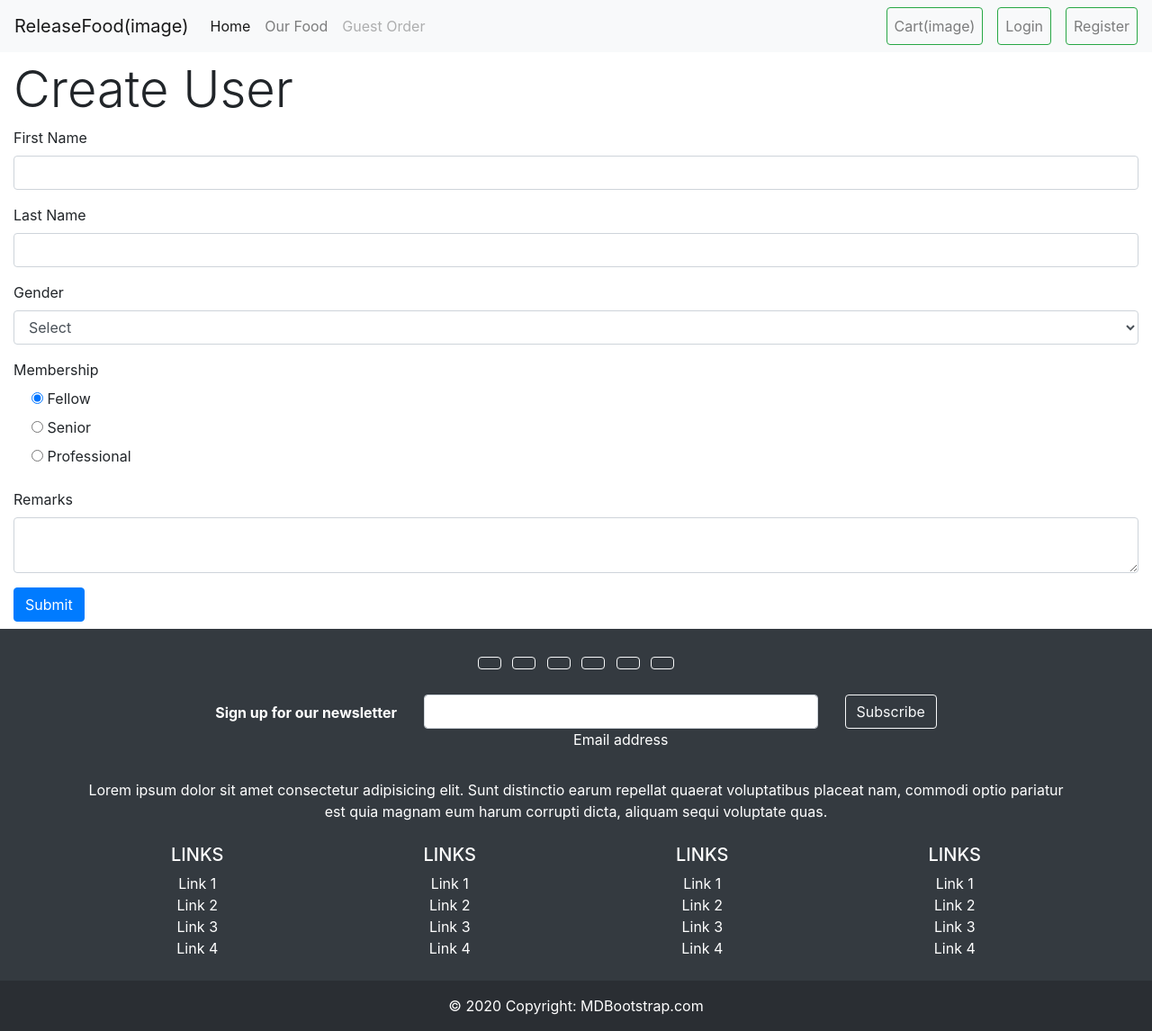
After one commit to slowloris-x/AppDevProject2021, a Flask app: page /createUser in a window 1280 px wide. The commit adds this page. Shown: the whole page at 90% size. Run offline with Flask 2, Linux system fonts and the light colour scheme; some libraries are stand-ins or nearby versions.

Commit message:
CreateUser
creation of user and also persistent storage

```diff
--- /dev/null
+++ b/assignment1/Forms.py
@@ -0,0 +1,11 @@
+from wtforms import Form, StringField, RadioField, SelectField, TextAreaField, validators
+
+
+class CreateUserForm(Form):
+    first_name = StringField('First Name', [validators.Length(min=1, max=150), validators.DataRequired()])
+    last_name = StringField('Last Name', [validators.Length(min=1, max=150), validators.DataRequired()])
+    gender = SelectField('Gender', [validators.DataRequired()],
+                         choices=[('', 'Select'), ('F', 'Female'), ('M', 'Male')], default='')
+    membership = RadioField('Membership', choices=[('F', 'Fellow'), ('S', 'Senior'), ('P', 'Professional')],
+                            default='F')
+    remarks = TextAreaField('Remarks', [validators.Optional()])
--- a/assignment1/__init__.py
+++ b/assignment1/__init__.py
@@ -1,6 +1,7 @@
-from flask import Flask, render_template
+from flask import Flask, render_template, request, redirect, url_for
 # from user_controller import user_controller
-
+from Forms import CreateUserForm
+import shelve, User
 app = Flask(__name__)
 # app.register_blueprint(user_controller)
 app.secret_key = 'MyFlaskWebAppKey'
@@ -15,6 +16,38 @@ def home():
 def contact_us():
     return render_template('contactUs.html')
 
+@app.route('/createUser', methods=['GET', 'POST'])
+def create_user():
+    create_user_form = CreateUserForm(request.form)
+    if request.method == 'POST' and create_user_form.validate():
+        users_dict = {}
+        db = shelve.open('user.db', 'c')
+
+        try:
+            users_dict = db['Users']
+        except:
+            print("Error in retrieving Users from user.db.")
+
+        user = User.User(create_user_form.first_name.data, create_user_form.last_name.data, create_user_form.gender.data, create_user_form.membership.data, create_user_form.remarks.data)
+        users_dict[user.get_user_id()] = user
+        db['Users'] = users_dict
+
+        # Test codes
+        users_dict = db['Users']
+        user = users_dict[user.get_user_id()]
+        print(user.get_first_name(), user.get_last_name(), "was stored in user.db successfully with user_id ==", user.get_user_id())
+
+        db.close()
+
+        return redirect(url_for('home'))
+    return render_template('createUser.html', form=create_user_form)
+
+
+
+@app.route('/login')
+def login():
+    return render_template('login.html')
+
 
 if __name__ == '__main__':
     app.run()
--- a/assignment1/templates/base.html
+++ b/assignment1/templates/base.html
@@ -2,7 +2,7 @@
 <html lang="en">
 <head>
     <meta charset="UTF-8">
-    <title>home page</title>
+    <title>{% block title %}{% endblock %}</title>
     <link rel="stylesheet" href="https://maxcdn.bootstrapcdn.com/bootstrap/4.0.0/css/bootstrap.min.css"
           integrity="sha384-Gn5384xqQ1aoWXA+058RXPxPg6fy4IWvTNh0E263XmFcJlSAwiGgFAW/dAiS6JXm" crossorigin="anonymous">
     <script src="https://code.jquery.com/jquery-3.2.1.slim.min.js"
--- /dev/null
+++ b/assignment1/templates/createUser.html
@@ -0,0 +1,29 @@
+{% extends "base.html" %}
+{% block title %}Library Loan System - Create User{% endblock %}
+
+{% block content %}
+{% from "includes/_formHelper.html" import render_field %}
+
+<h1 class="display-4">Create User</h1>
+
+<form method="POST" action="">
+  <div class="form-group">
+    {{ render_field(form.first_name, class="form-control") }}
+  </div>
+  <div class="form-group">
+    {{ render_field(form.last_name, class="form-control") }}
+  </div>
+  <div class="form-group">
+    {{ render_field(form.gender, class="form-control") }}
+  </div>
+  <div class="form-group">
+    {{ render_field(form.membership, class="form-check", style="list-style-type:none") }}
+  </div>
+  <div id="prof">
+    <div class="form-group">
+      {{ render_field(form.remarks, class="form-control") }}
+    </div>
+  </div>
+  <input type="submit" value="Submit" class="btn btn-primary"/>
+</form>
+{% endblock %}
--- a/assignment1/templates/home.html
+++ b/assignment1/templates/home.html
@@ -1,5 +1,5 @@
 {% extends "base.html" %}
-{% block title %}Library Loan System - Home{% endblock %}
+{% block title %}home page{% endblock %}
 
 {% block content %}
 <h1 class="display-4">Home</h1>
--- /dev/null
+++ b/assignment1/templates/includes/_formHelper.html
@@ -0,0 +1,9 @@
+{% macro render_field(field) %}
+  {{ field.label }}
+  {{ field(**kwargs)|safe }}
+  {% if field.errors %}
+    {% for error in field.errors %}
+      <div class="text-danger">{{ error }}</div>
+    {% endfor %}
+  {% endif %}
+{% endmacro %}
--- a/assignment1/templates/includes/_navbar.html
+++ b/assignment1/templates/includes/_navbar.html
@@ -48,10 +48,10 @@
       </li>
       {% else %}
       <li>
-      <a class="nav-link btn btn-outline-success mr-3"  href="#"  type="submit">Login</a>
+      <a class="nav-link btn btn-outline-success mr-3"  href="/login"  type="submit">Login</a>
       </li>
       <li>
-      <a class="nav-link btn btn-outline-success" href="#"  type="submit">Register</a>
+      <a class="nav-link btn btn-outline-success" href="/createUser"  type="submit">Register</a>
       </li>
       {% endif %}
 
```
Also changed, not shown: assignment1/templates/login.html (added, +19 -0 lines).
